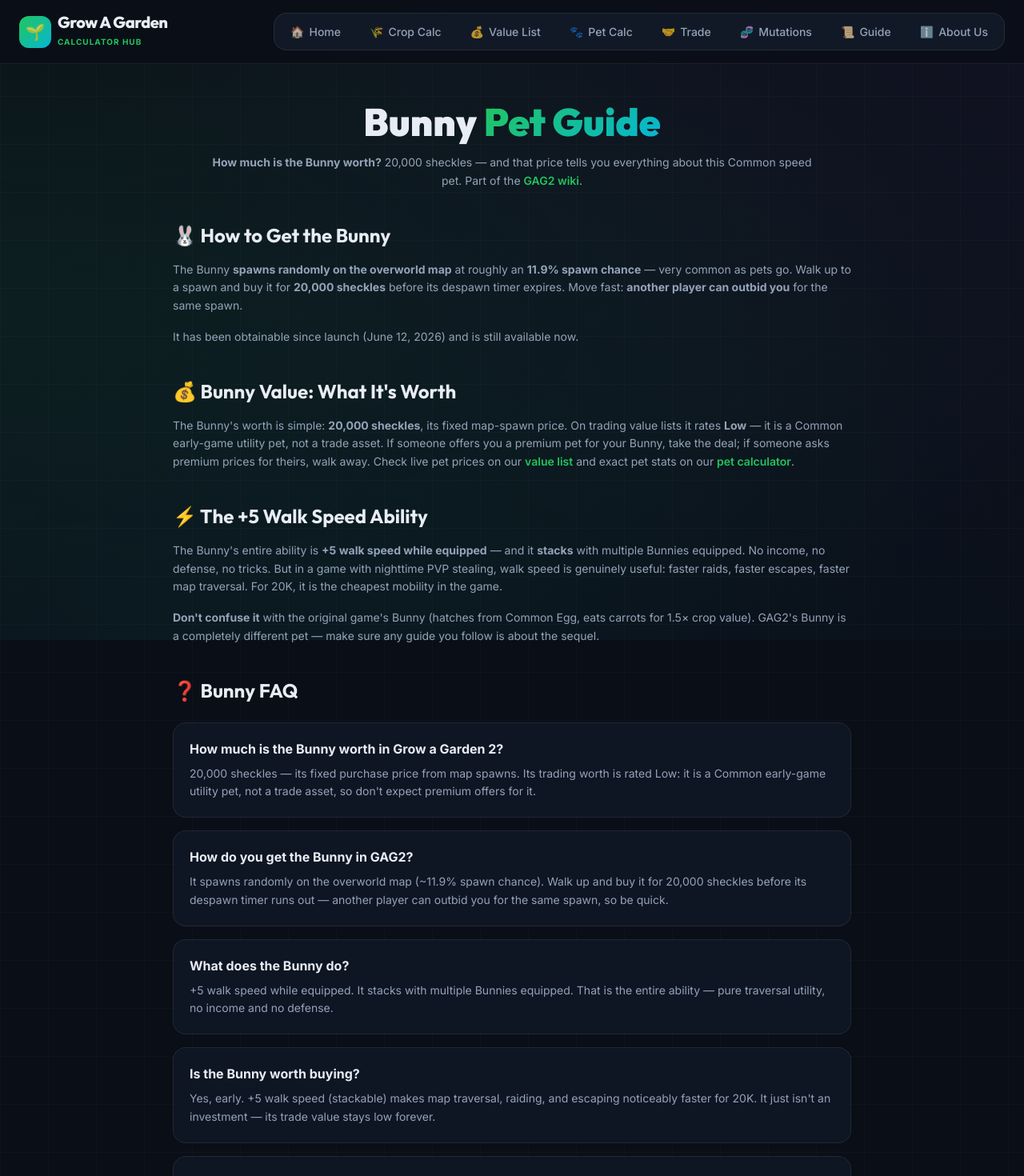
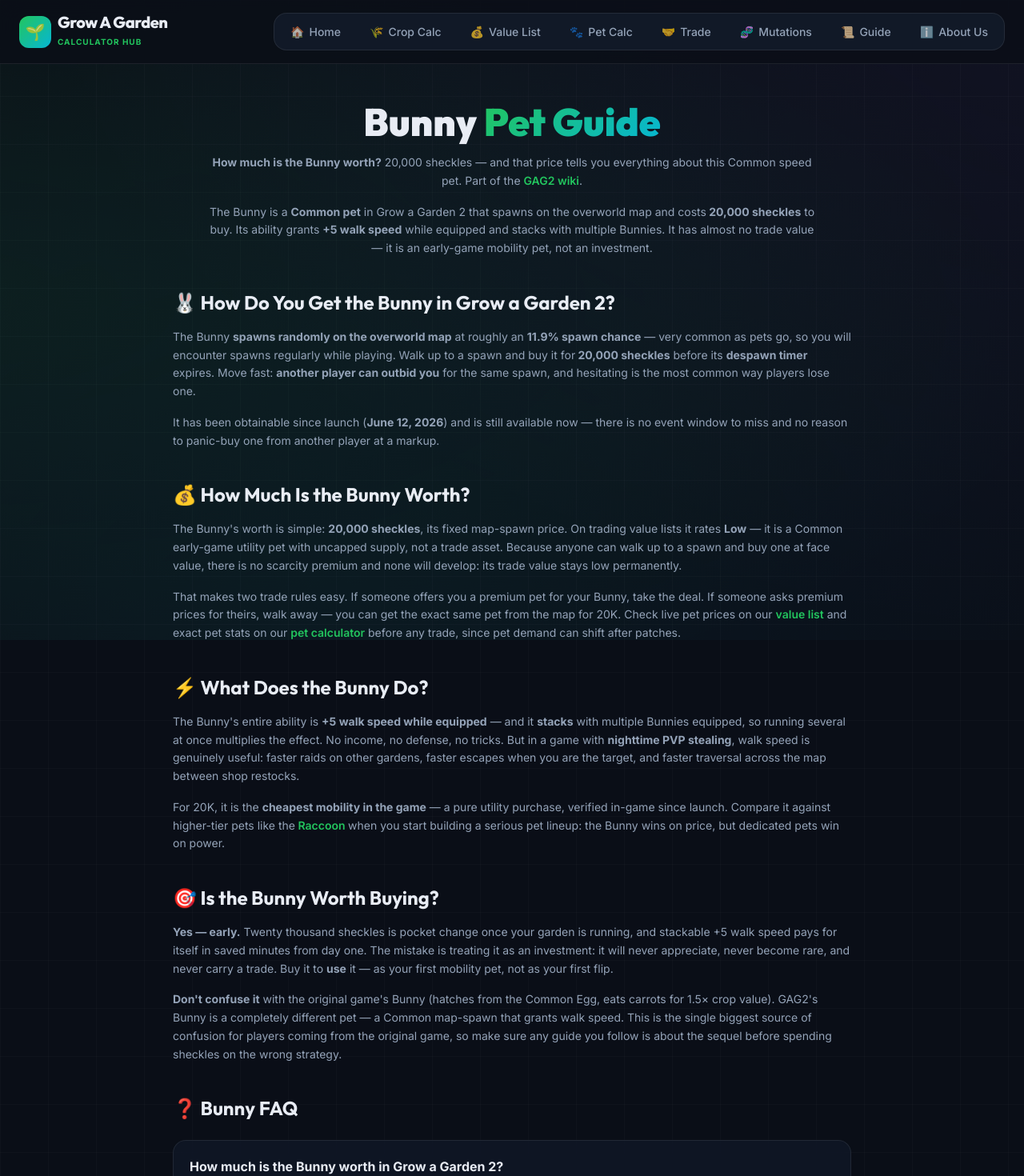
Before and after one commit to liveetcstream-beep/grow-a-garden-calculator, a Next.js app: page /grow-a-garden-2/wiki/pets/bunny in a window 1280 px wide. Shown: the top 1470 px of the page at 80% size. Built offline with nearby package versions, Linux system fonts and the light colour scheme.

Commit message:
GAG2 wiki: specialist content rewrite — Bunny guide

```diff
--- a/src/app/grow-a-garden-2/wiki/pets/bunny/page.tsx
+++ b/src/app/grow-a-garden-2/wiki/pets/bunny/page.tsx
@@ -33,8 +33,16 @@ const faqs = [
     a: "+5 walk speed while equipped. It stacks with multiple Bunnies equipped. That is the entire ability — pure traversal utility, no income and no defense.",
   },
   {
+    q: "Does the Bunny's walk speed stack?",
+    a: "Yes. Equipping multiple Bunnies stacks the +5 walk speed bonus per pet, which is why some players run several at once for maximum map traversal and escape speed.",
+  },
+  {
     q: "Is the Bunny worth buying?",
     a: "Yes, early. +5 walk speed (stackable) makes map traversal, raiding, and escaping noticeably faster for 20K. It just isn't an investment — its trade value stays low forever.",
+  },
+  {
+    q: "Can you trade the Bunny for profit?",
+    a: "No. The Bunny's trade value is rated Low because supply is uncapped — anyone can grab one from a map spawn for 20,000 sheckles. Buy it to use it, not to flip it. Check live pet prices on our value list before any pet trade.",
   },
   {
     q: "Is this the same Bunny as the original Grow a Garden?",
@@ -67,48 +75,82 @@ export default function BunnyGuide() {
           <strong>How much is the Bunny worth?</strong> 20,000 sheckles — and that price tells you everything about this
           Common speed pet. Part of the <Link href="/grow-a-garden-2/wiki" className="text-[var(--primary)] hover:underline font-semibold">GAG2 wiki</Link>.
         </p>
+        <p className="text-sm max-w-3xl mx-auto leading-relaxed mt-4" style={{ color: "var(--muted)" }}>
+          The Bunny is a <strong>Common pet</strong> in Grow a Garden 2 that spawns on the overworld map and costs
+          <strong> 20,000 sheckles</strong> to buy. Its ability grants <strong>+5 walk speed</strong> while equipped and stacks
+          with multiple Bunnies. It has almost no trade value — it is an early-game mobility pet, not an investment.
+        </p>
       </div>
 
       <div className="space-y-10 text-sm leading-relaxed" style={{ color: "var(--muted)" }}>
         <section>
           <h2 className="text-2xl font-bold mb-4 text-left" style={{ fontFamily: "var(--font-display)", color: "var(--foreground)" }}>
-            🐰 How to Get the Bunny
+            🐰 How Do You Get the Bunny in Grow a Garden 2?
           </h2>
           <p className="mb-4">
             The Bunny <strong>spawns randomly on the overworld map</strong> at roughly an <strong>11.9% spawn chance</strong> —
-            very common as pets go. Walk up to a spawn and buy it for <strong>20,000 sheckles</strong> before its despawn timer
-            expires. Move fast: <strong>another player can outbid you</strong> for the same spawn.
+            very common as pets go, so you will encounter spawns regularly while playing. Walk up to a spawn and buy it for
+            <strong> 20,000 sheckles</strong> before its <strong>despawn timer</strong> expires. Move fast: <strong>another player
+            can outbid you</strong> for the same spawn, and hesitating is the most common way players lose one.
           </p>
           <p className="mb-4">
-            It has been obtainable since launch (June 12, 2026) and is still available now.
+            It has been obtainable since launch (<strong>June 12, 2026</strong>) and is still available now — there is no event
+            window to miss and no reason to panic-buy one from another player at a markup.
           </p>
         </section>
 
         <section>
           <h2 className="text-2xl font-bold mb-4 text-left" style={{ fontFamily: "var(--font-display)", color: "var(--foreground)" }}>
-            💰 Bunny Value: What It's Worth
+            💰 How Much Is the Bunny Worth?
           </h2>
           <p className="mb-4">
             The Bunny's worth is simple: <strong>20,000 sheckles</strong>, its fixed map-spawn price. On trading value lists it
-            rates <strong>Low</strong> — it is a Common early-game utility pet, not a trade asset. If someone offers you a premium
-            pet for your Bunny, take the deal; if someone asks premium prices for theirs, walk away. Check live pet prices on our <Link href="/value-list" className="text-[var(--primary)] hover:underline font-semibold">value list</Link> and
-            exact pet stats on our <Link href="/pet-calculator" className="text-[var(--primary)] hover:underline font-semibold">pet calculator</Link>.
+            rates <strong>Low</strong> — it is a Common early-game utility pet with uncapped supply, not a trade asset. Because
+            anyone can walk up to a spawn and buy one at face value, there is no scarcity premium and none will develop: its
+            trade value stays low permanently.
+          </p>
+          <p className="mb-4">
+            That makes two trade rules easy. If someone offers you a premium pet for your Bunny, take the deal. If someone asks
+            premium prices for theirs, walk away — you can get the exact same pet from the map for 20K. Check live pet prices on
+            our <Link href="/value-list" className="text-[var(--primary)] hover:underline font-semibold">value list</Link> and
+            exact pet stats on our <Link href="/pet-calculator" className="text-[var(--primary)] hover:underline font-semibold">pet calculator</Link> before
+            any trade, since pet demand can shift after patches.
           </p>
         </section>
 
         <section>
           <h2 className="text-2xl font-bold mb-4 text-left" style={{ fontFamily: "var(--font-display)", color: "var(--foreground)" }}>
-            ⚡ The +5 Walk Speed Ability
+            ⚡ What Does the Bunny Do?
           </h2>
           <p className="mb-4">
             The Bunny's entire ability is <strong>+5 walk speed while equipped</strong> — and it <strong>stacks</strong> with
-            multiple Bunnies equipped. No income, no defense, no tricks. But in a game with nighttime PVP stealing, walk speed
-            is genuinely useful: faster raids, faster escapes, faster map traversal. For 20K, it is the cheapest mobility in
-            the game.
+            multiple Bunnies equipped, so running several at once multiplies the effect. No income, no defense, no tricks. But in
+            a game with <strong>nighttime PVP stealing</strong>, walk speed is genuinely useful: faster raids on other gardens,
+            faster escapes when you are the target, and faster traversal across the map between shop restocks.
           </p>
           <p className="mb-4">
-            <strong>Don't confuse it</strong> with the original game's Bunny (hatches from Common Egg, eats carrots for 1.5× crop
-            value). GAG2's Bunny is a completely different pet — make sure any guide you follow is about the sequel.
+            For 20K, it is the <strong>cheapest mobility in the game</strong> — a pure utility purchase, verified in-game since
+            launch. Compare it against higher-tier pets like the
+            <Link href="/grow-a-garden-2/wiki/pets/raccoon" className="text-[var(--primary)] hover:underline font-semibold"> Raccoon </Link>
+            when you start building a serious pet lineup: the Bunny wins on price, but dedicated pets win on power.
+          </p>
+        </section>
+
+        <section>
+          <h2 className="text-2xl font-bold mb-4 text-left" style={{ fontFamily: "var(--font-display)", color: "var(--foreground)" }}>
+            🎯 Is the Bunny Worth Buying?
+          </h2>
+          <p className="mb-4">
+            <strong>Yes — early.</strong> Twenty thousand sheckles is pocket change once your garden is running, and stackable
+            +5 walk speed pays for itself in saved minutes from day one. The mistake is treating it as an investment: it will
+            never appreciate, never become rare, and never carry a trade. Buy it to <strong>use</strong> it — as your first
+            mobility pet, not as your first flip.
+          </p>
+          <p className="mb-4">
+            <strong>Don't confuse it</strong> with the original game's Bunny (hatches from the Common Egg, eats carrots for 1.5×
+            crop value). GAG2's Bunny is a completely different pet — a Common map-spawn that grants walk speed. This is the
+            single biggest source of confusion for players coming from the original game, so make sure any guide you follow is
+            about the sequel before spending sheckles on the wrong strategy.
           </p>
         </section>
 
```
